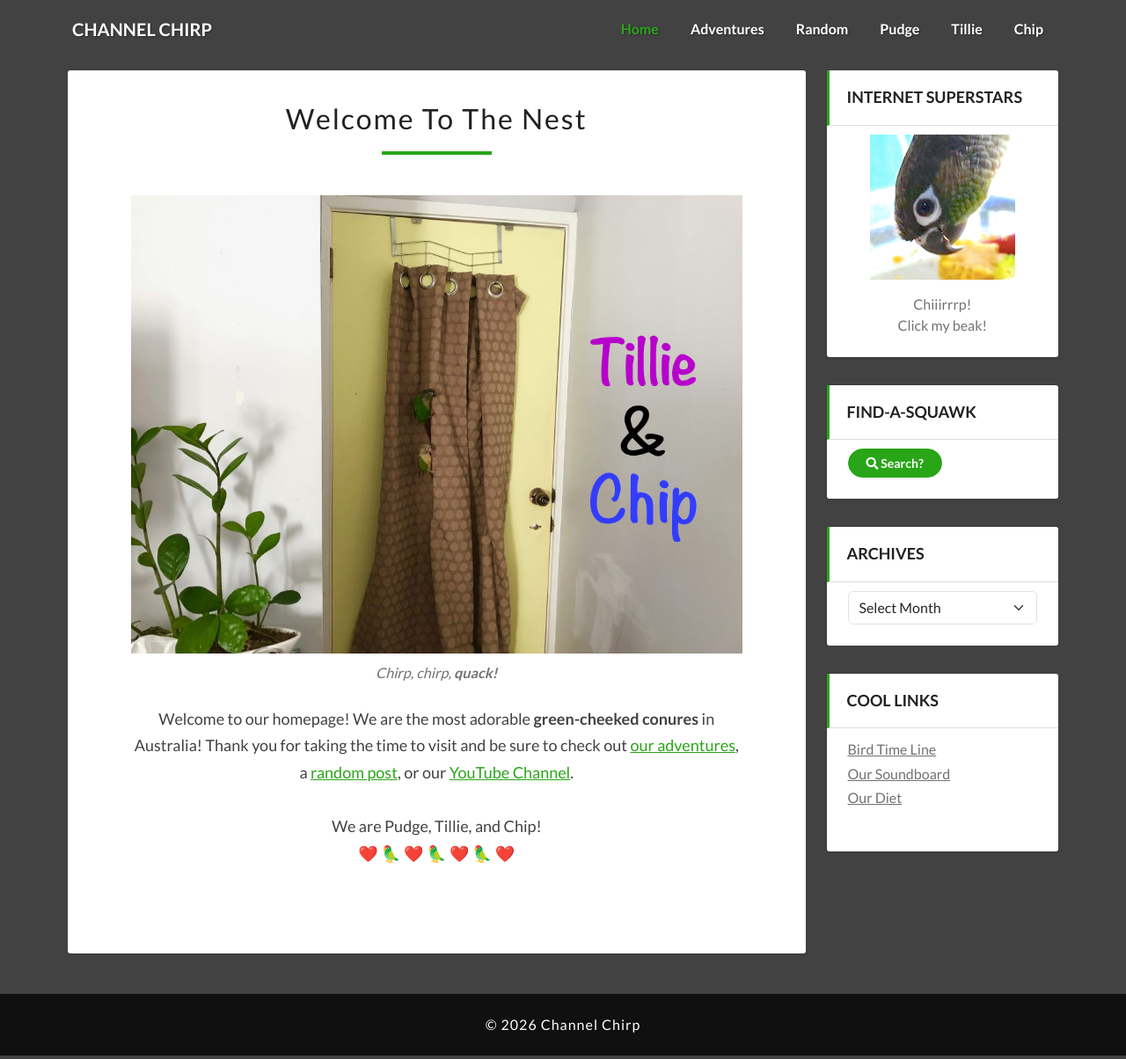
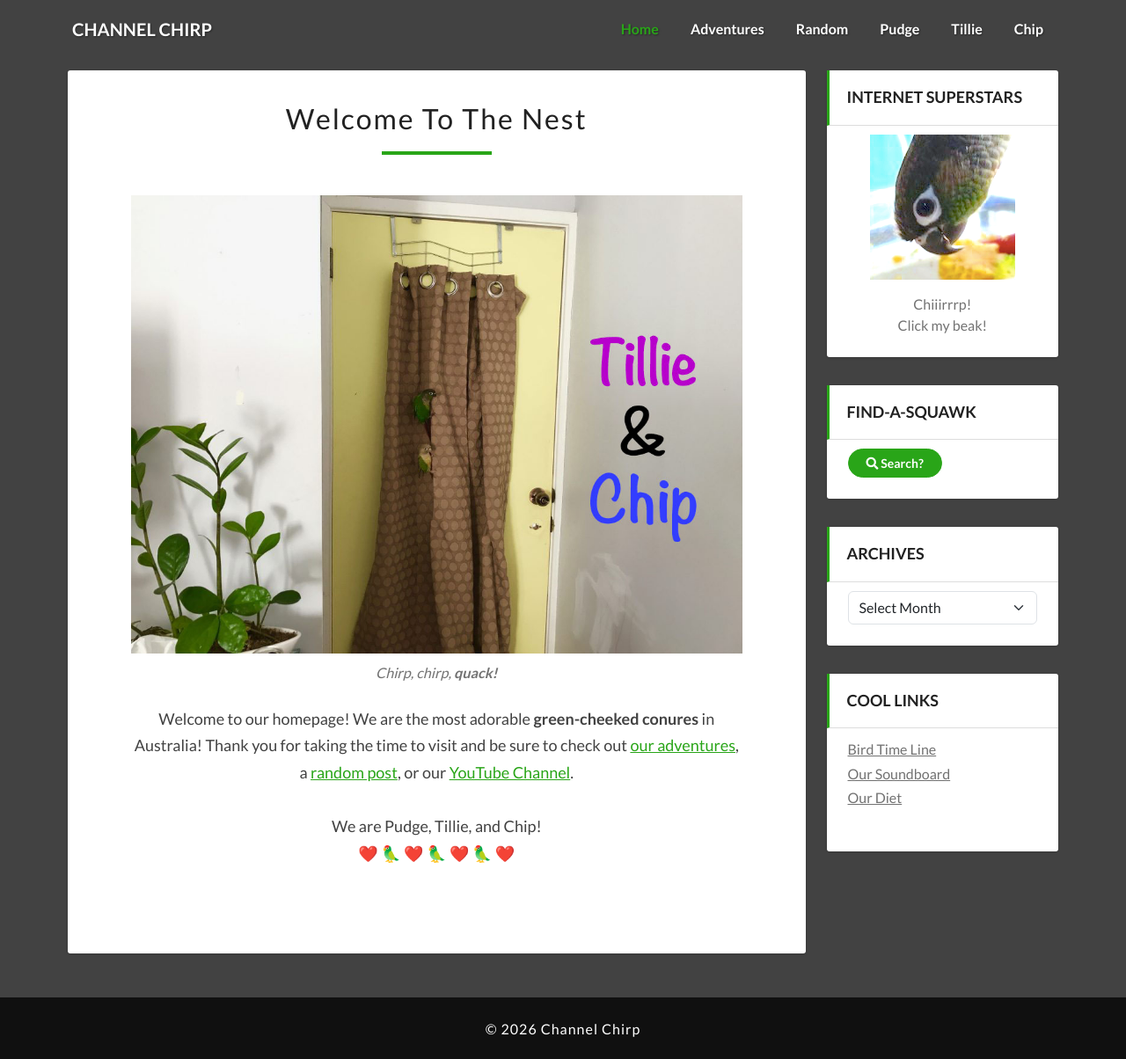
Before and after one commit to ChannelChirp/website, a Jekyll site: the page built from index.md, in a window 1280 px wide and 1204 px high. Shown: the whole window at 88% size. Built offline with Jekyll 4.4.1, drawn with Linux system fonts in a browser that asks for light colours.

Commit message:
fix: css margin on profile pages, add to .gitignore

```diff
--- a/css/lighthouse.css
+++ b/css/lighthouse.css
@@ -217,6 +217,7 @@
   border-radius: 3px;
   padding: 0 4em;
   margin-top: 0;        /* pushes content below fixed navbar (since hero is missing) */
+  margin-bottom: 50px; /* Adds 50px of grey space below the white content card */
 }
 .post-card .entry-header {
   text-align: center;
```
Also changed, not shown: 1 other file.
